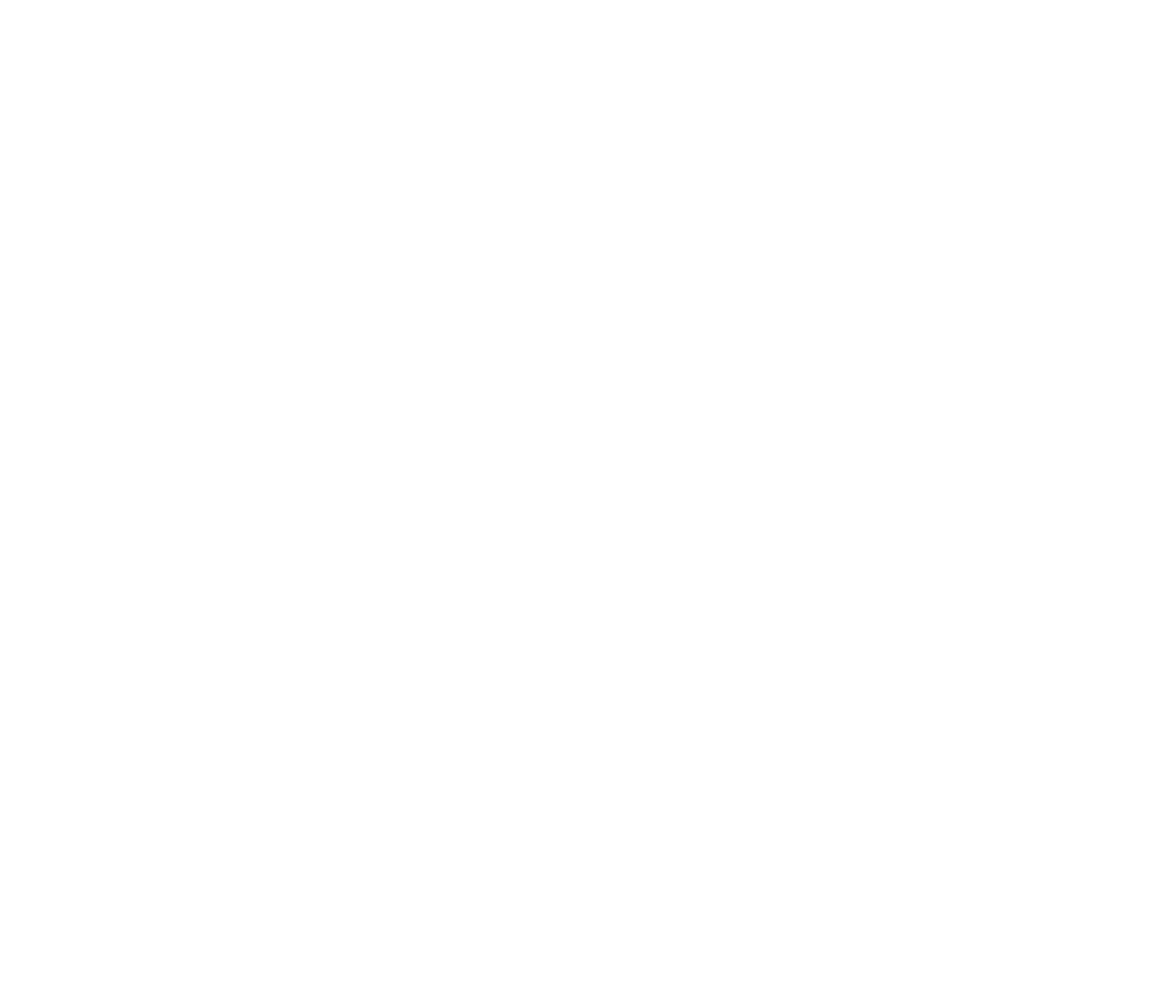
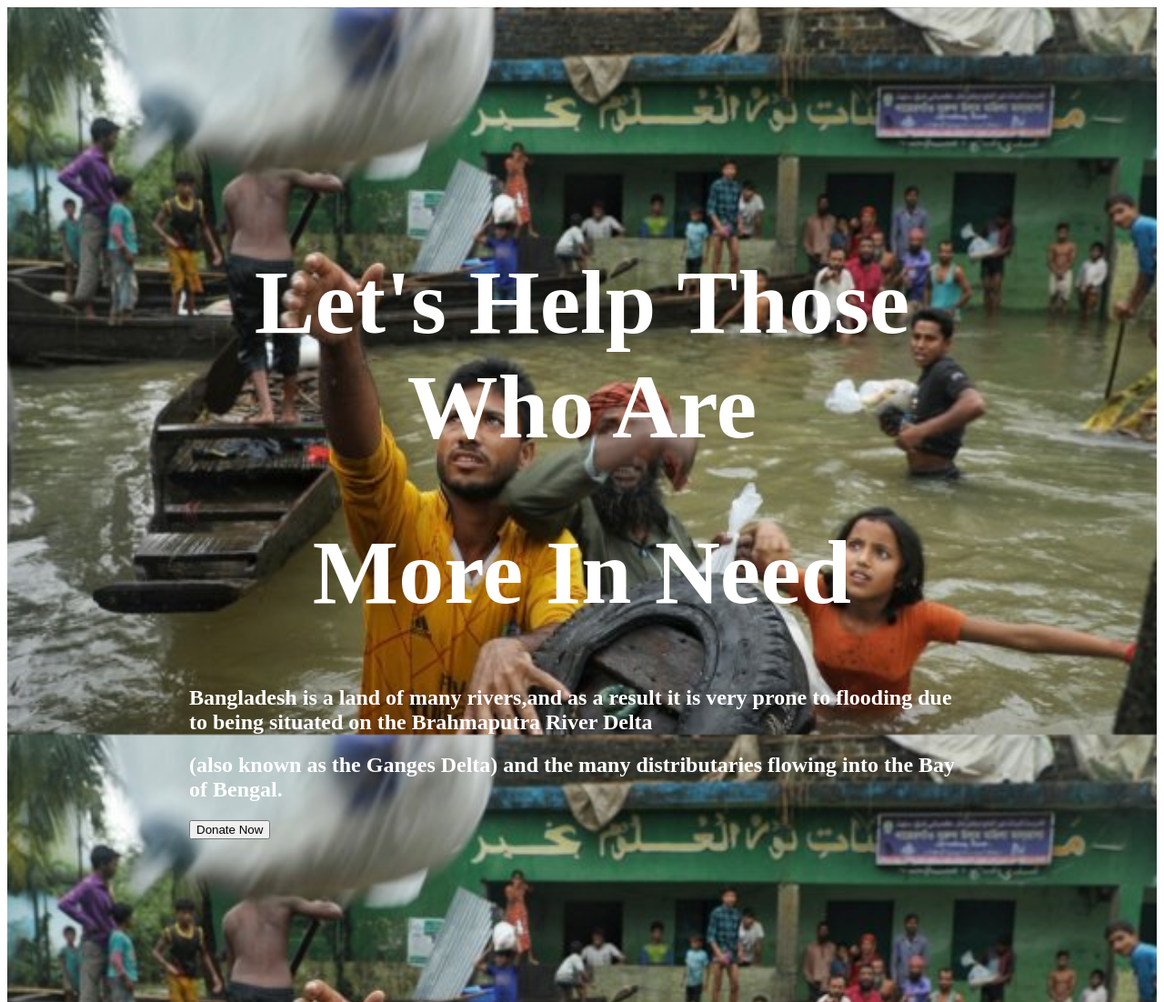
Before and after one commit to Mehedi39007/my-donate-website, a plain HTML site: page index.html in a window 1280 px wide. Shown: the whole page at 91% size. Before the commit the page ends 800 px from the top, so only its background shows below. Drawn offline with Linux system fonts and the light colour scheme.

Commit message:
second commit

```diff
--- a/index.html
+++ b/index.html
@@ -8,6 +8,16 @@
   <link rel="stylesheet" href="style.css">
 </head>
 <body>
+  <div class="box">
+    <h1>Let's Help Those Who Are </h1>
+    <h1>More In Need</h1>
+    <h2>Bangladesh is a land of many rivers,and as a result it is very prone to  flooding due to being situated on the Brahmaputra River Delta</h2>
+    <h2>  (also known as the Ganges Delta) and the many distributaries flowing into the Bay of Bengal.</h2>
+    <div class="container">
+      <div class="vertical-center">
+        <button>Donate Now</button>
+      </div>
+  </div>
 
 </body>
 </html>
--- a/style.css
+++ b/style.css
@@ -0,0 +1,34 @@
+body{
+  font-family: 'poppins';
+}
+h1{
+  font-size: 100px;
+color: white;
+text-align: center;
+}
+h2{
+  color: white;
+}
+.box{
+  background-image: url('Bangladesh\ Flood\ .jpg');
+ padding: 200px;
+ margin: 0px;
+ background-repeat: no-repeat;
+ background-attachment: fixed;
+ background-size: 100% 100%;
+ bottom: ;
+}
+.container {
+  height: 0px;
+  position: relative;
+  border: 0px solid green;
+
+}
+.center {
+  margin: 0;
+  position:c;
+  top: 50%;
+  left: 50%;
+  -ms-transform: translate(-50%, -50%);
+  transform: translate(-50%, -50%);
+}
```
Also changed, not shown: Bangladesh Flood .jpg (added).
